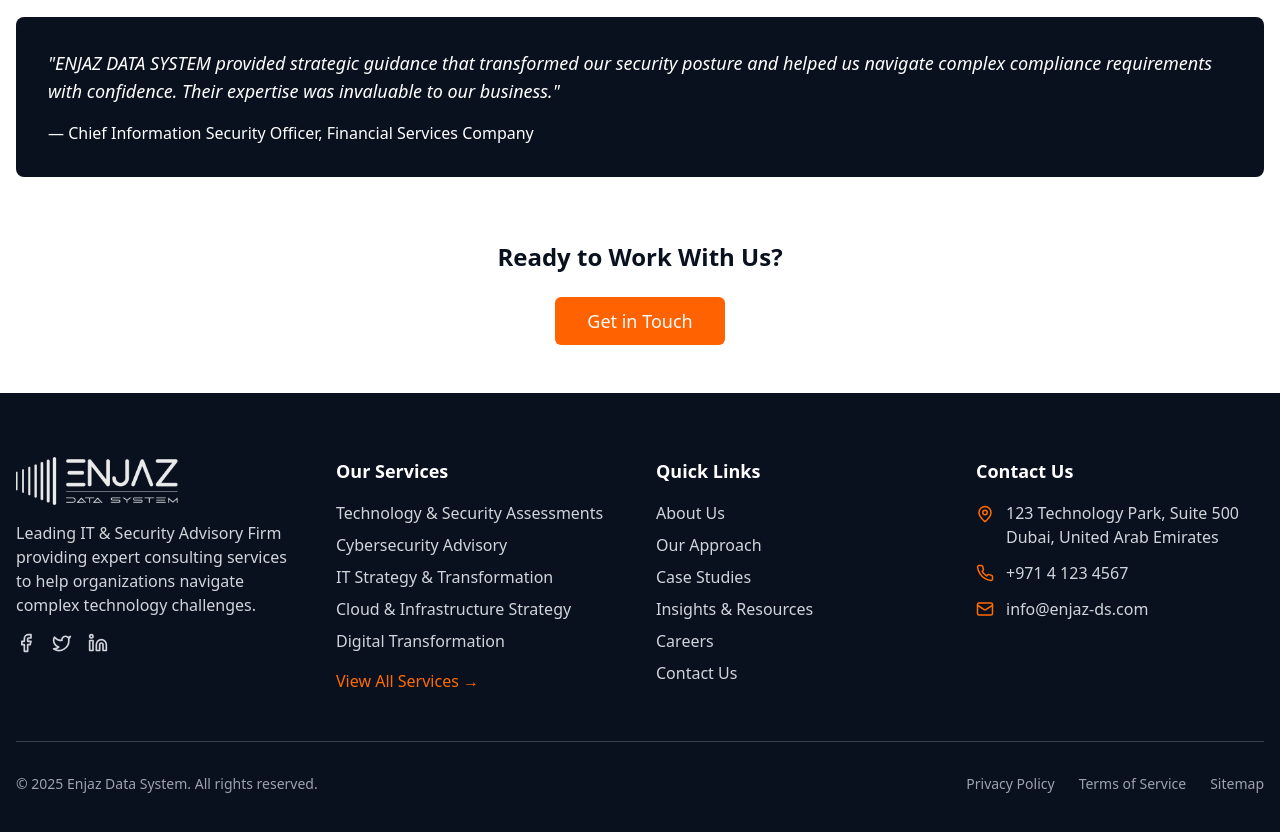
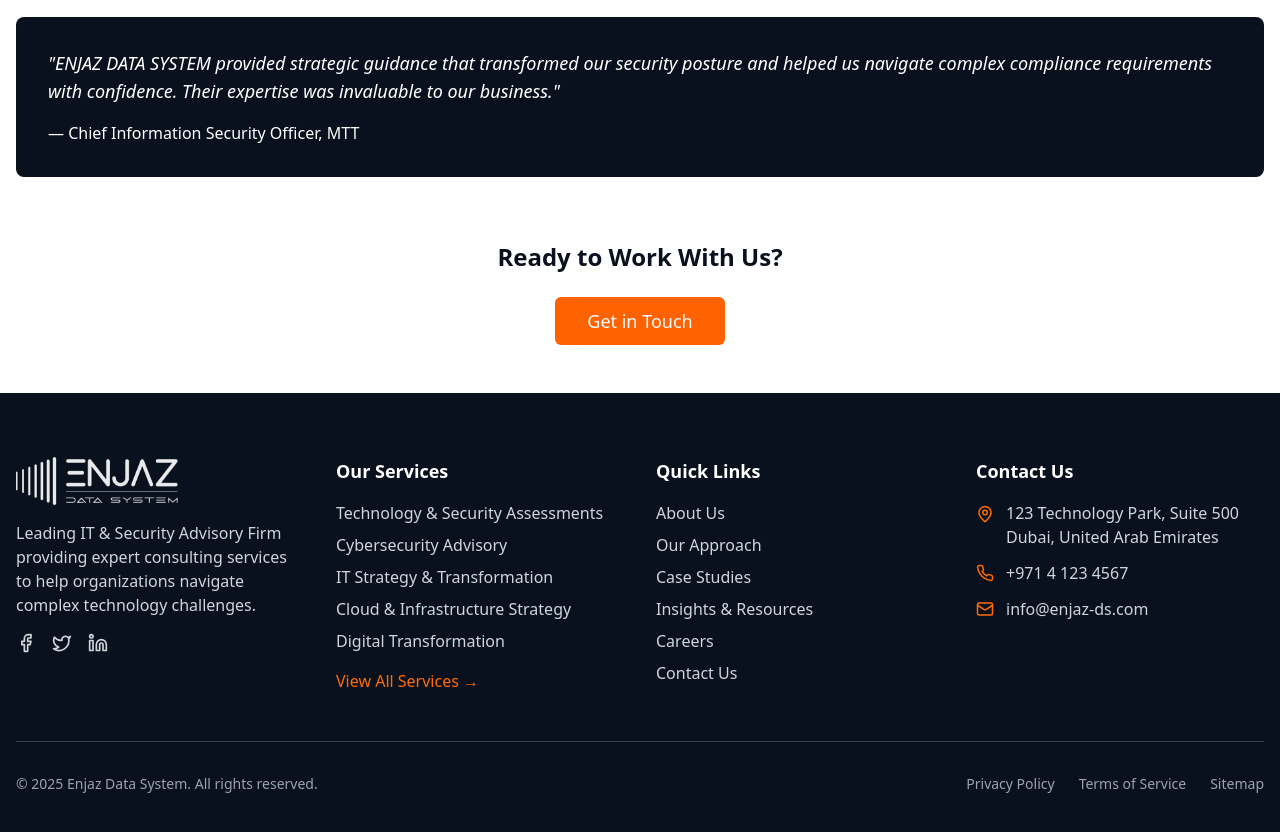
Before and after one commit to hammouda997/enjiaz, a React (Vite) app: page /about/why-enjaz in a window 1280 px wide. Shown: the part 920-1752 px from the top of the page. Built offline with nearby package versions, Linux system fonts and the light colour scheme.

Commit message:
Visual edit in Lovable
Edited UI in Lovable

```diff
--- a/src/pages/WhyEnjaz.tsx
+++ b/src/pages/WhyEnjaz.tsx
@@ -62,7 +62,7 @@ const WhyEnjaz = () => {
           <h2 className="text-2xl font-semibold mb-6 text-navy-800">Client Success Stories</h2>
           <div className="bg-navy-800 text-white p-8 rounded-lg">
             <blockquote className="text-lg italic mb-4">"ENJAZ DATA SYSTEM provided strategic guidance that transformed our security posture and helped us navigate complex compliance requirements with confidence. Their expertise was invaluable to our business."</blockquote>
-            <p className="font-medium">— Chief Information Security Officer, Financial Services Company</p>
+            <p className="font-medium">— Chief Information Security Officer, MTT</p>
           </div>
         </section>
 
```
